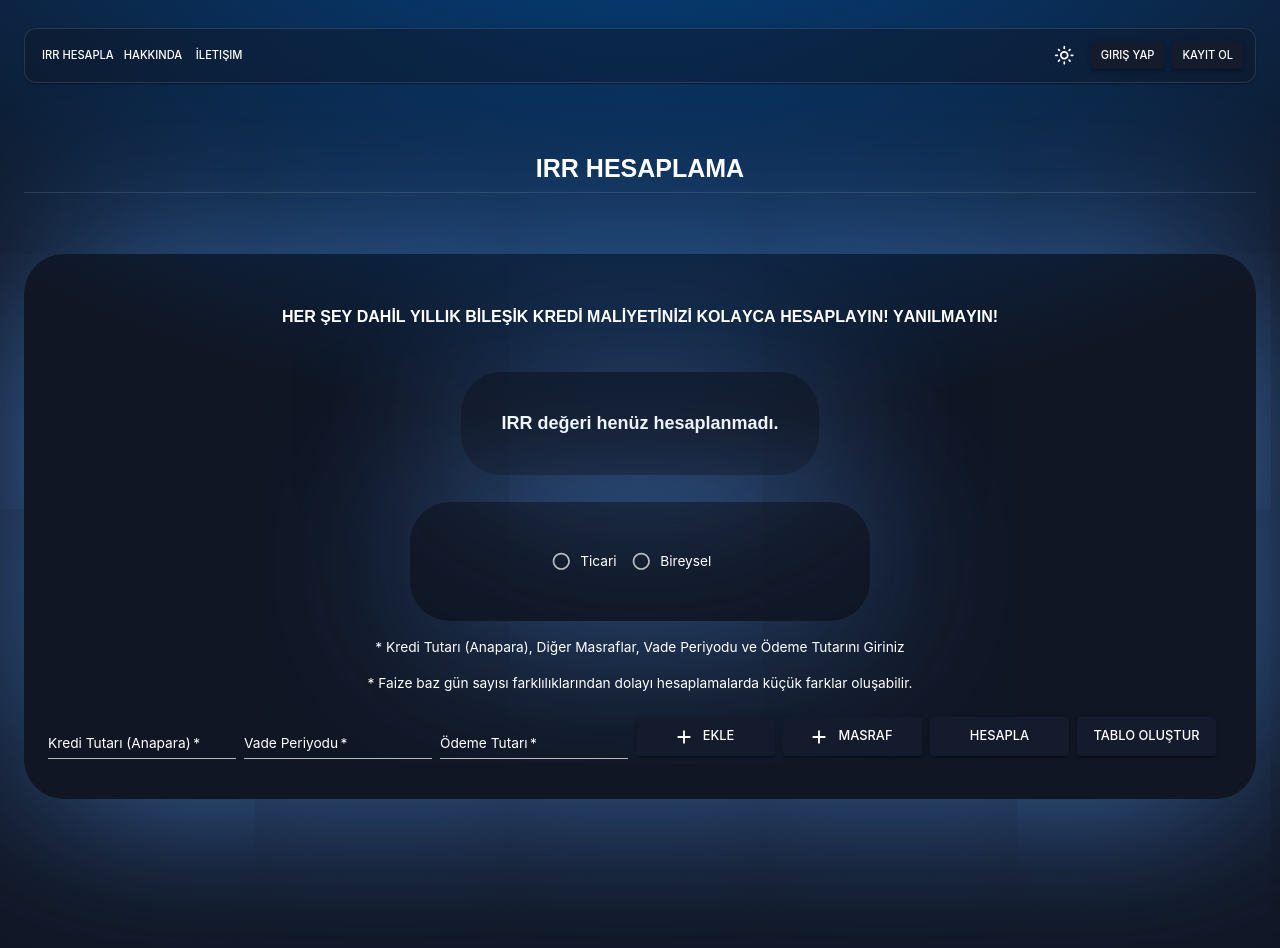
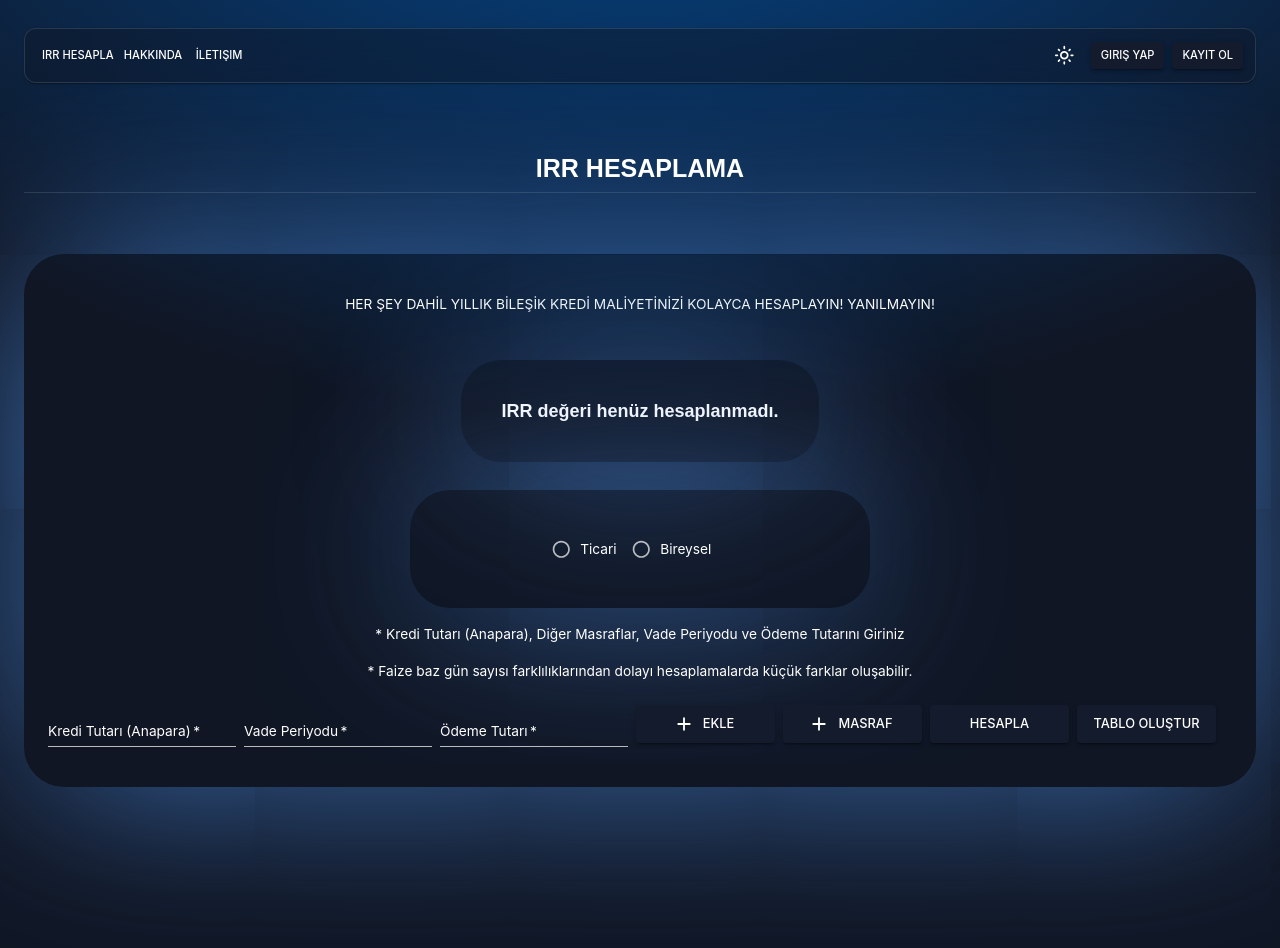
Before and after one commit to haticekatranciakgul/test.kredi-maliyeti-hesaplama, a React (Create React App) app: page / in a window 1280 px wide. Shown: the top 948 px of the page. Built offline with nearby package versions, Linux system fonts and the light colour scheme.

Commit message:
Delete animation text

```diff
--- a/src/Components/AnimatedText.js
+++ /dev/null
@@ -1,48 +0,0 @@
-import React from 'react';
-import { Box, Typography } from '@mui/material';
-
-const AnimatedText = () => {
-    const text = "HER ŞEY DAHİL YILLIK BİLEŞİK KREDİ MALİYETİNİZİ KOLAYCA HESAPLAYIN! YANILMAYIN!";
-
-    return (
-        <Box sx={{ display: 'flex', justifyContent: 'center', overflow: 'hidden', paddingBottom: '',
-            paddingTop: '2%' }}>
-            {text.split('').map((char, index) => (
-                <Typography
-                    key={index}
-                    variant="h1"
-                    sx={{
-                        fontSize: {
-                            xs: '10px',
-                            sm: '12px',
-                            md: '14px',
-                            lg: '16px',
-                        },
-                        fontWeight: 'bold',
-                        animation: `dropIn 0.5s ease-in-out ${index * 0.05}s forwards`,
-                        opacity: 0,
-                        display: 'inline-block',
-                    }}
-                >
-                    {char === ' ' ? '\u00A0' : char} {/* Boşluk için doğru işleme */}
-                </Typography>
-            ))}
-            <style>
-                {`
-                @keyframes dropIn {
-                    0% {
-                        transform: translateY(-100%);
-                        opacity: 0;
-                    }
-                    100% {
-                        transform: translateY(0);
-                        opacity: 1;
-                    }
-                }
-                `}
-            </style>
-        </Box>
-    );
-};
-
-export default AnimatedText;
--- a/src/Pages/Calculate.js
+++ b/src/Pages/Calculate.js
@@ -14,7 +14,6 @@ import SelectRadioBtn from "../Components/SelectRadioBtn"
 import { useDispatch } from 'react-redux';
 import { openModal } from '../Redux/modalSlice';
 import ExpenseModal from '../Components/ExpenseModal'
-import AnimatedText from "../Components/AnimatedText";
 
 function Calculate() {
     const [inputCount, setInputCount] = useState("");
@@ -176,7 +175,7 @@ function Calculate() {
                 <Grid container spacing={2}>
                     <Grid item xs={12} sx={{ alignItems: "center", display: "flex", justifyContent: "center" }}>
                         <Box sx={{ display: 'flex', justifyContent: 'center', }}>
-                            <AnimatedText />
+                        HER ŞEY DAHİL YILLIK BİLEŞİK KREDİ MALİYETİNİZİ KOLAYCA HESAPLAYIN! YANILMAYIN!
 
                         </Box>
                     </Grid>
```
Also changed, not shown: 2 other files (tests, documents, lock files or other folders).
